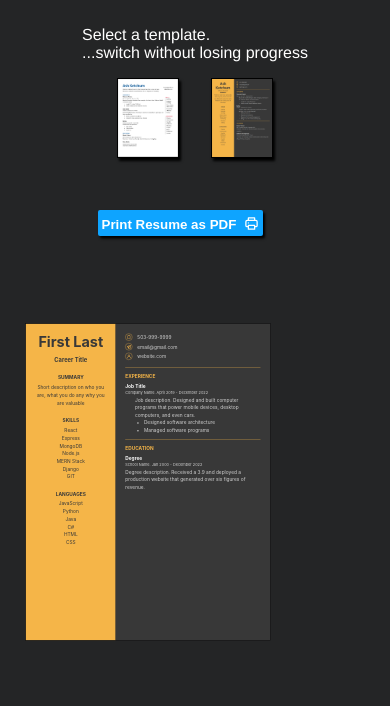
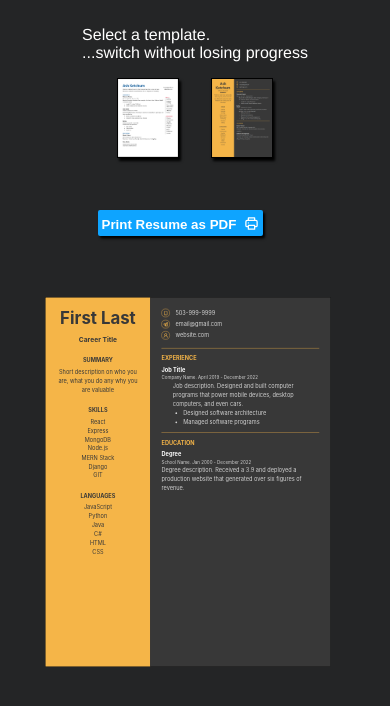
Before and after one commit to ChimentiMatt/Resume_Builder, a React (Create React App) app: page / in a window 390 px wide. Shown: the part 2834-3540 px from the top of the page. Built offline with nearby package versions, Linux system fonts and the light colour scheme.

Commit message:
making mobile resume more centered and larger

```diff
--- a/src/styles/home.css
+++ b/src/styles/home.css
@@ -315,5 +315,5 @@ button:hover{
 }
 
 .tab-content{
-    /* border: 1px solid black; */
+
 }
--- a/src/styles/index.css
+++ b/src/styles/index.css
@@ -189,9 +189,9 @@ textarea {
   }
 
   #contents-template-two{
-    scale: .3;
+    scale: .35;
     position: relative;
-    right: 260px;
+    right: 220px;
     bottom: 300px;
 
   }
```
